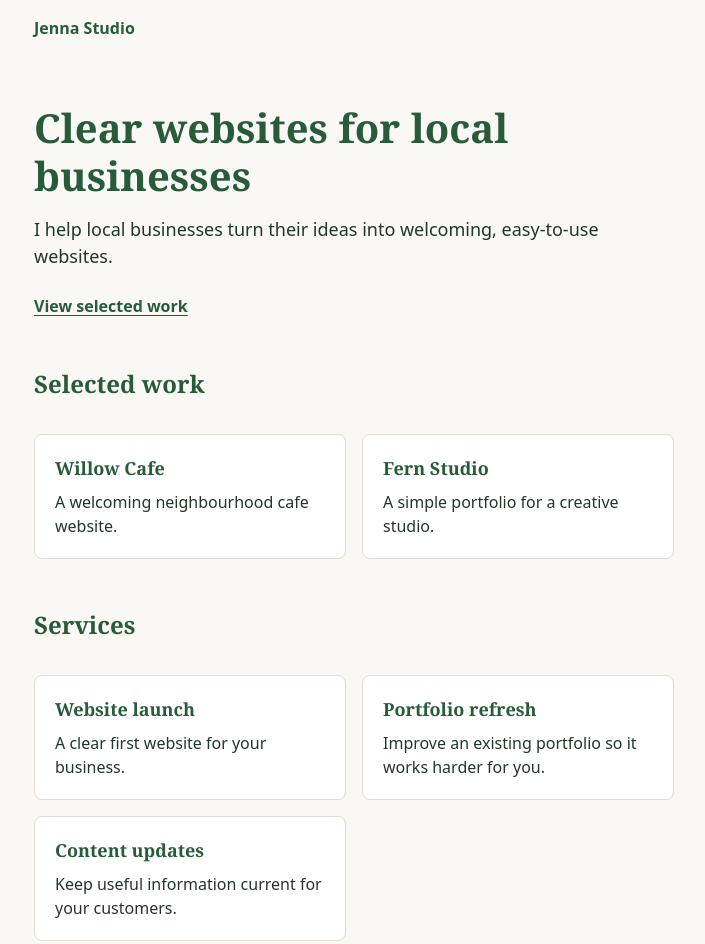
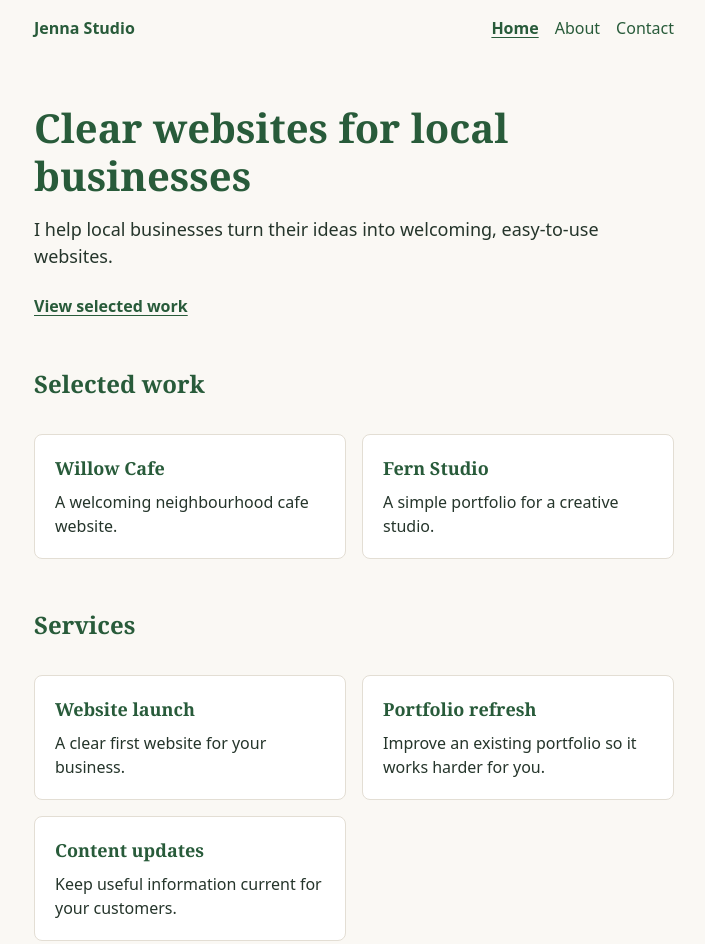
Before and after one commit to itcodegirl/adw-walkthrough-20261113, a website built with Vite: page index.html in a window 1280 px wide. Shown: the top 944 px of the page, without its empty margins (286-991 px from the left). Built offline with nearby package versions, Linux system fonts and the light colour scheme.

Commit message:
share the navigation shell across two pages

```diff
--- a/index.html
+++ b/index.html
@@ -6,10 +6,8 @@
     <meta name="viewport" content="width=device-width, initial-scale=1.0" />
     <title>Jenna Studio | Websites for small businesses</title>
   </head>
-  <body>
-    <header>
-      <a href="index.html">Jenna Studio</a>
-    </header>
+  <body data-page="home">
+    <header><!-- filled by src/shell.js --></header>
     <main>
       <h1>Clear websites for local businesses</h1>
       <p>I help local businesses turn their ideas into welcoming, easy-to-use websites.</p>
@@ -74,7 +72,7 @@
         <h2>About Jenna</h2>
         <p>I am Jenna, an independent web developer helping local businesses explain their work clearly.</p>
       </section>
-      <section class="contact">
+      <section class="contact" id="contact">
         <h2>Contact</h2>
         <form>
           <p class="form-note">This portfolio demo does not send messages. The button below is for display only.</p>
@@ -94,7 +92,7 @@
         </form>
       </section>
     </main>
-    <footer>Jenna Studio · Built with care</footer>
+    <footer><!-- filled by src/shell.js --></footer>
     <script type="module" src="/src/main.js"></script>
   </body>
 </html>
--- a/src/main.js
+++ b/src/main.js
@@ -1 +1,4 @@
 import './style.css'
+import { renderShell } from './shell.js'
+
+renderShell(document.body.dataset.page)
--- /dev/null
+++ b/src/shell.js
@@ -0,0 +1,33 @@
+// Shared site shell: header (site name + nav) and footer.
+// Every page imports this through main.js and tells it which page it is.
+// All markup here is static and authored in this file, so innerHTML is safe.
+// The page key is only compared against NAV keys, never inserted into markup.
+
+const SITE_NAME = 'Jenna Studio'
+const YEAR = '2026'
+
+const NAV = [
+  { key: 'home', label: 'Home', href: 'index.html' },
+  { key: 'about', label: 'About', href: 'about.html' },
+  { key: 'contact', label: 'Contact', href: 'index.html#contact' },
+]
+
+export function renderShell(page) {
+  const header = document.querySelector('header')
+  const footer = document.querySelector('footer')
+  if (!header || !footer) return
+
+  const links = NAV.map(({ key, label, href }) => {
+    const current = key === page ? ' aria-current="page"' : ''
+    return `<li><a href="${href}"${current}>${label}</a></li>`
+  }).join('')
+
+  header.innerHTML = `
+    <a class="site-name" href="index.html">${SITE_NAME}</a>
+    <nav class="site-nav" aria-label="Main">
+      <ul role="list">${links}</ul>
+    </nav>
+  `
+
+  footer.textContent = `${SITE_NAME} · Built with care · ${YEAR}`
+}
--- a/src/style.css
+++ b/src/style.css
@@ -17,6 +17,7 @@
   --text-md: 1.125rem;
   --text-lg: 1.5rem;
   --text-xl: clamp(1.75rem, 5vw, 2.5rem);
+  --weight-regular: 400;
   --weight-bold: 700;
   --leading-body: 1.5;
   --leading-heading: 1.2;
@@ -77,6 +78,36 @@ header a:focus-visible {
 header a:focus-visible {
   outline: var(--stroke-focus) solid var(--color-accent);
   outline-offset: var(--focus-offset-lg);
+}
+
+/* Shared shell: site name on the left, nav on the right, wrapping
+   under the name when the row is too narrow (e.g. 390px). */
+header {
+  display: flex;
+  flex-wrap: wrap;
+  align-items: center;
+  justify-content: space-between;
+  gap: var(--space-2) var(--space-4);
+}
+
+.site-nav ul {
+  display: flex;
+  flex-wrap: wrap;
+  gap: var(--space-2) var(--space-4);
+  margin: 0;
+  padding: 0;
+  list-style: none;
+}
+
+.site-nav a {
+  font-weight: var(--weight-regular);
+}
+
+/* Current page: underline plus weight, never colour alone. */
+.site-nav a[aria-current="page"] {
+  font-weight: var(--weight-bold);
+  text-decoration: underline;
+  text-underline-offset: var(--underline-offset);
 }
 
 main {
--- /dev/null
+++ b/vite.config.js
@@ -0,0 +1,10 @@
+import { resolve } from 'node:path'
+import { defineConfig } from 'vite'
+
+// Multi-page build: each HTML page is its own entry.
+export default defineConfig({
+  input: {
+    main: resolve(import.meta.dirname, 'index.html'),
+    about: resolve(import.meta.dirname, 'about.html'),
+  },
+})
```
Also changed, not shown: about.html (added, +31 -0 lines).
